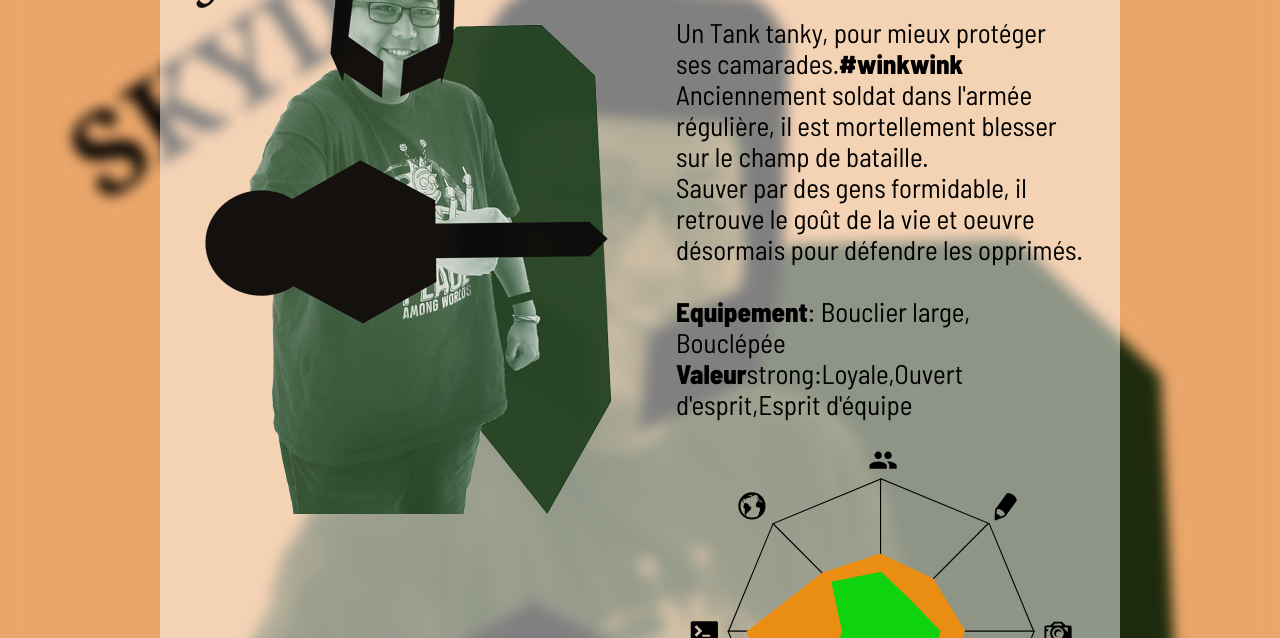
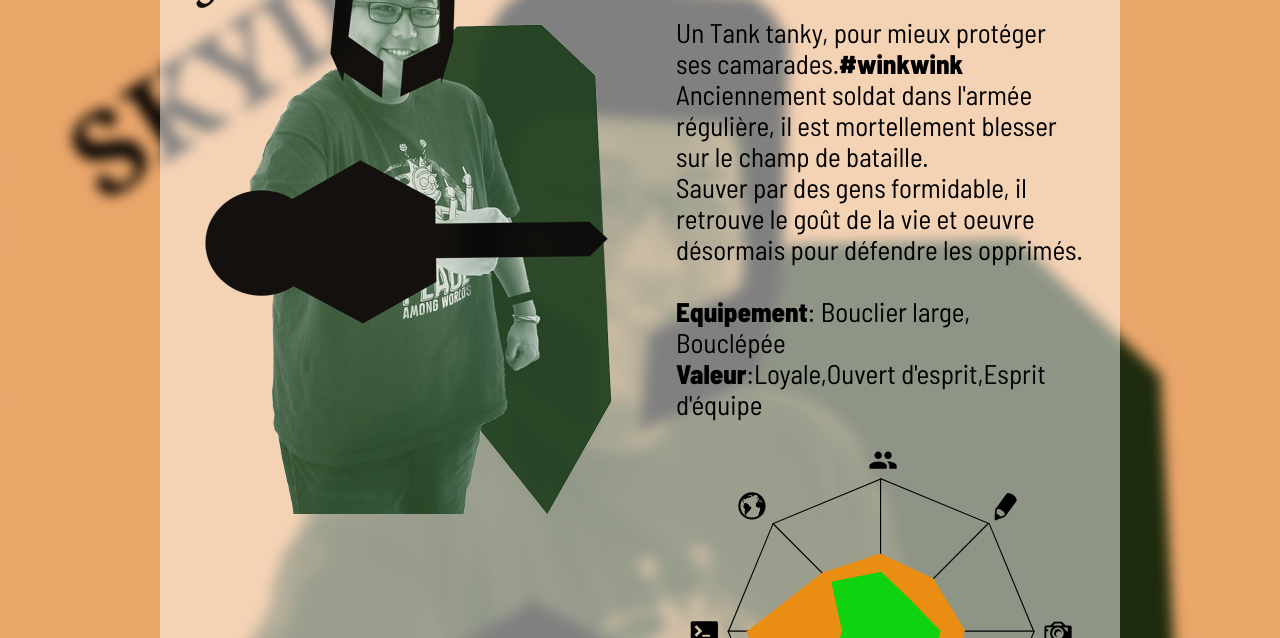
Before and after one commit to jordanlat/jordanlat.github.io, a plain HTML site: page index.html in a window 1280 px wide. Shown: the part 162-800 px from the top of the page. Drawn offline with Linux system fonts and the light colour scheme.

Commit message:
fixe mot en trop

```diff
--- a/index.html
+++ b/index.html
@@ -28,7 +28,7 @@
         <div class="hero-contenu">
             <h1>SKYDDA</h1>
             <h2>Jordan LAT</h2>
-            <p>Un Tank tanky, pour mieux protéger ses camarades.<strong>#winkwink</strong> <br>Anciennement soldat dans l'armée régulière, il est mortellement blesser sur le champ de bataille.<br>Sauver par des gens formidable, il retrouve le goût de la vie et oeuvre désormais pour défendre les opprimés.<br><br> <strong>Equipement</strong>: Bouclier large, Bouclépée<br><strong>Valeur</strong>strong:Loyale,Ouvert d'esprit,Esprit d'équipe</p>
+            <p>Un Tank tanky, pour mieux protéger ses camarades.<strong>#winkwink</strong> <br>Anciennement soldat dans l'armée régulière, il est mortellement blesser sur le champ de bataille.<br>Sauver par des gens formidable, il retrouve le goût de la vie et oeuvre désormais pour défendre les opprimés.<br><br> <strong>Equipement</strong>: Bouclier large, Bouclépée<br><strong>Valeur</strong>:Loyale,Ouvert d'esprit,Esprit d'équipe</p>
             <img src="img/mescompetences.svg">
         </div>
 
```
